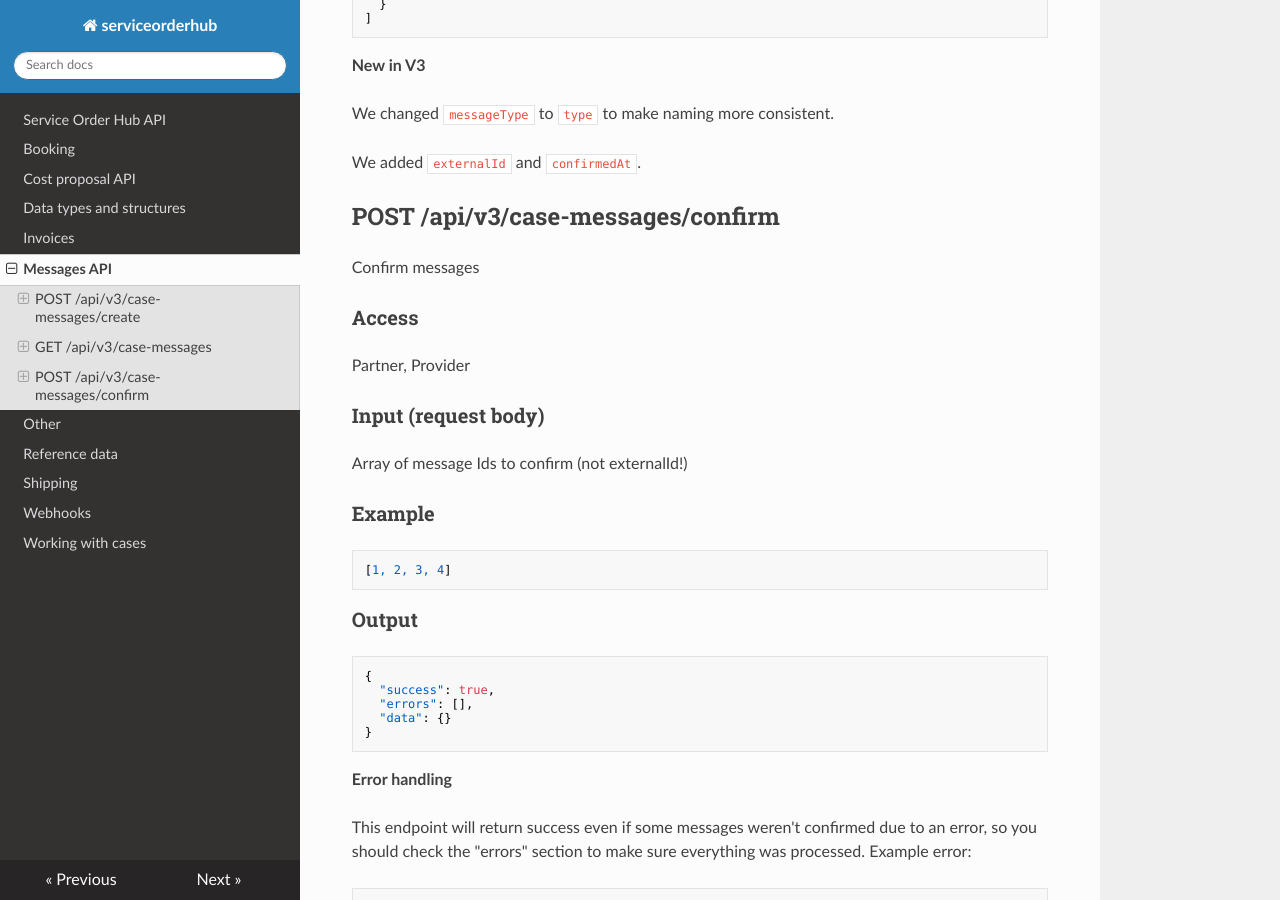
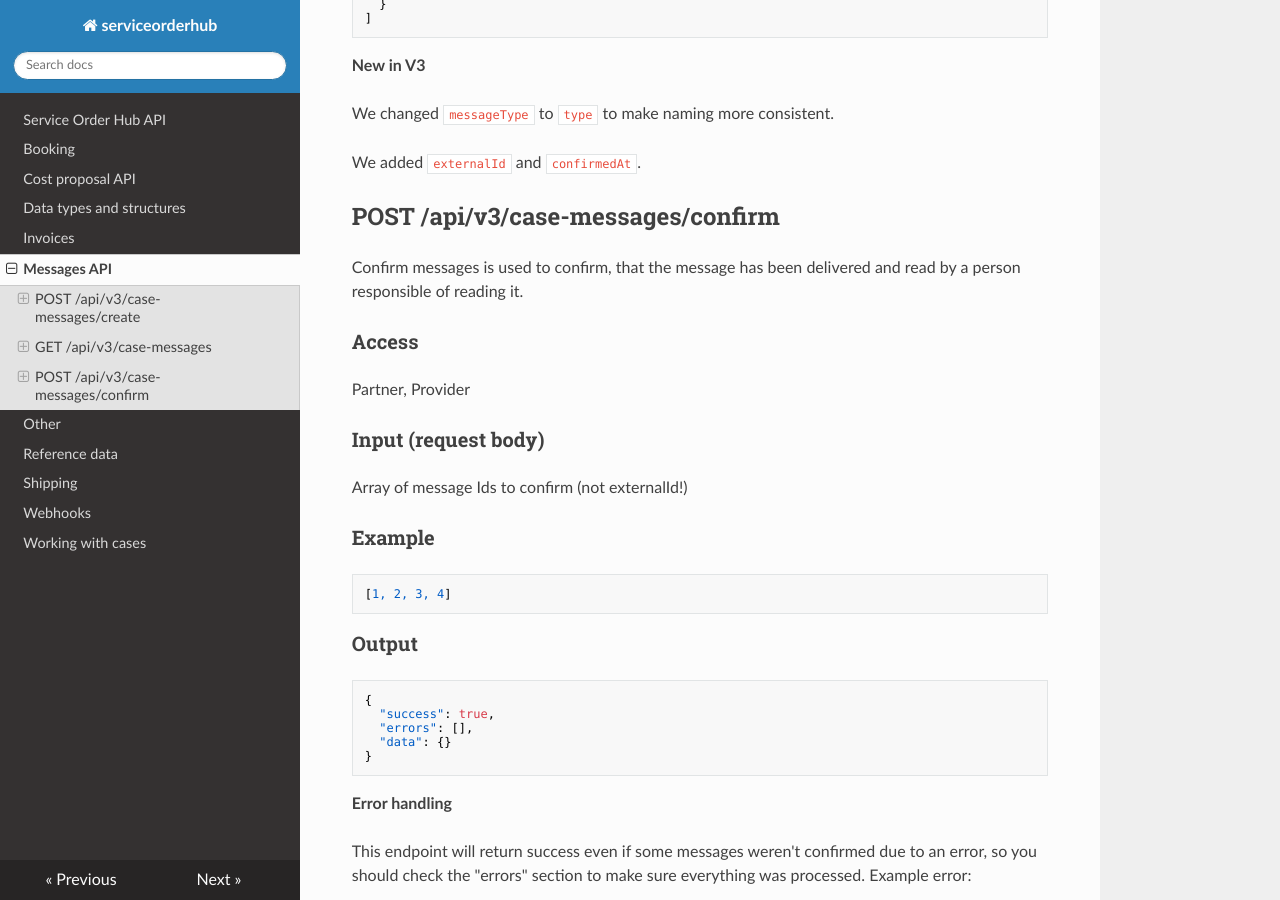
Before and after one commit to infocareworkshop/serviceorderhub-docs, an MkDocs documentation site: the page built from docs/Messages.md, in a window 1280 px wide and 900 px high, scrolled down 2413 px. Built offline with MkDocs 1.6.1, drawn with Linux system fonts in a browser that asks for light colours; nearby versions of some CDN libraries.

Commit message:
[No ticket] message API additions 2

```diff
--- a/docs/Messages.md
+++ b/docs/Messages.md
@@ -126,7 +126,7 @@ We added `externalId` and `confirmedAt`.
 
 ## POST /api/v3/case-messages/confirm
 
-Confirm messages
+Confirm messages is used to confirm, that the message has been delivered and read by a person responsible of reading it.
 
 ### Access
 
```
